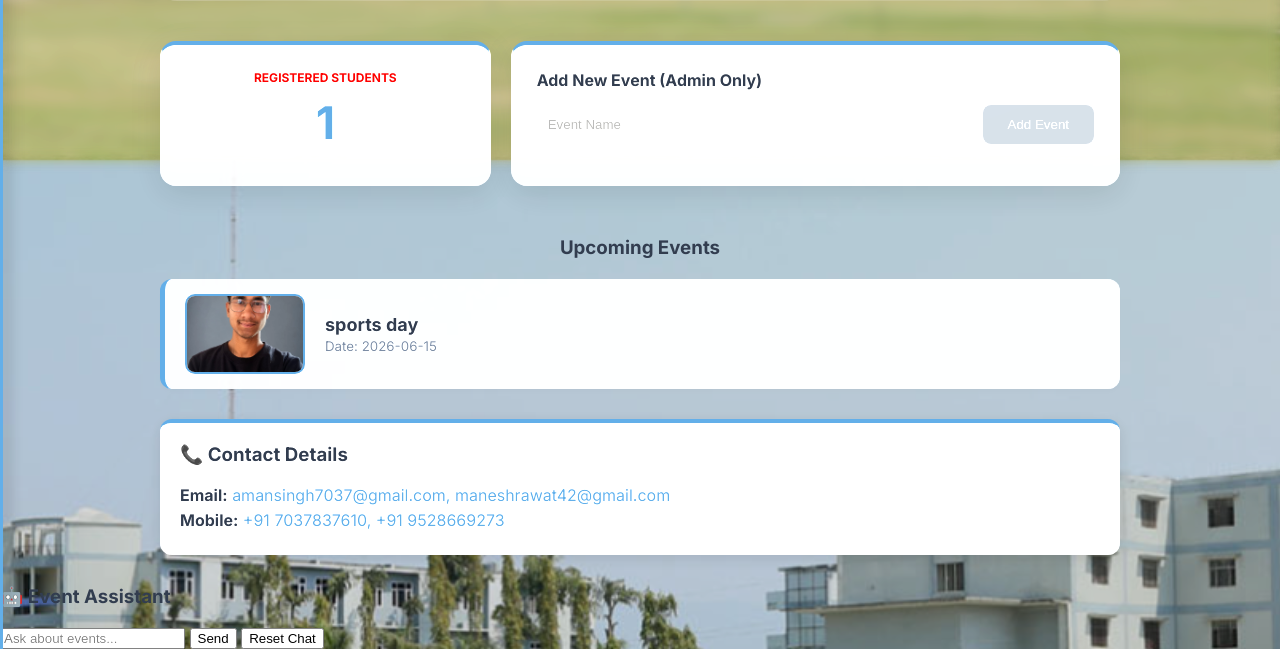
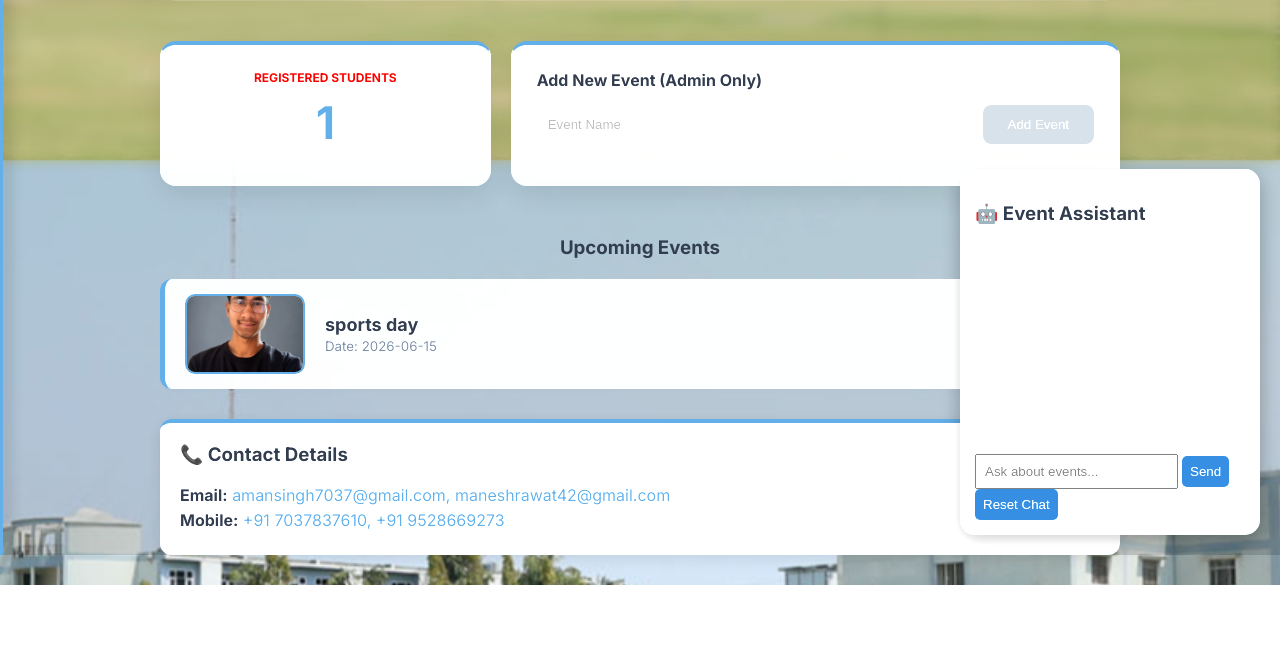
Before and after one commit to amanrawat7610/college_event-management-project_2, a Flask app: page / in a window 1280 px wide. Shown: the part 640-1289 px from the top of the page. After the commit the page ends 1225 px from the top, so only its background shows below. Run offline with Flask 3, Linux system fonts and the light colour scheme; data comes from the database, SQL or seed files in the repository.

Commit message:
Update style.css

```diff
--- a/college_event_pro/college_event/static/style.css
+++ b/college_event_pro/college_event/static/style.css
@@ -769,3 +769,80 @@ html,body{
 
 }
 }
+
+.chatbot{
+
+position:fixed;
+
+right:20px;
+
+bottom:20px;
+
+width:300px;
+
+background:white;
+
+padding:15px;
+
+border-radius:15px;
+
+box-shadow:0 5px 20px rgba(0,0,0,.3);
+
+z-index:999;
+
+
+}
+
+
+#chatbox{
+
+height:200px;
+
+overflow-y:auto;
+
+font-size:14px;
+
+margin-bottom:10px;
+
+
+}
+
+
+.chatbot input{
+
+width:75%;
+
+padding:8px;
+
+
+}
+
+
+.chatbot button{
+
+padding:8px;
+
+background:#3182ce;
+
+color:white;
+
+border:none;
+
+border-radius:5px;
+
+
+}
+
+
+
+@media(max-width:600px){
+
+.chatbot{
+
+width:90%;
+
+right:5%;
+
+}
+
+}
```
